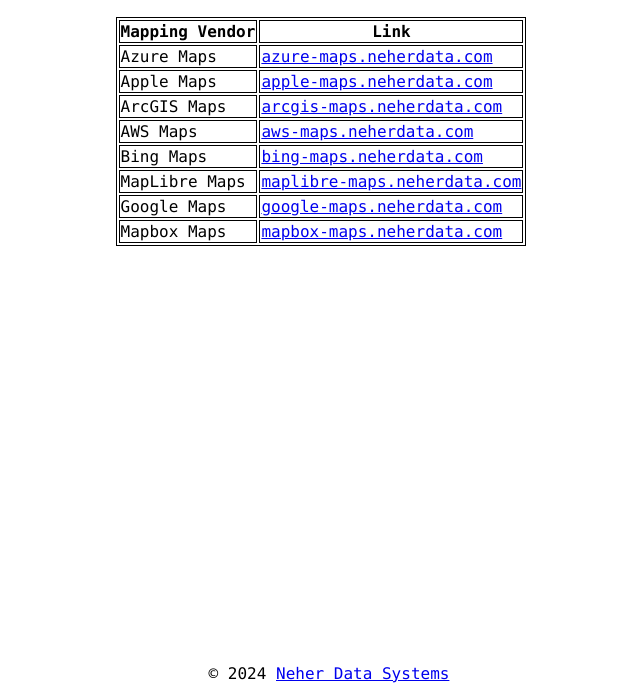
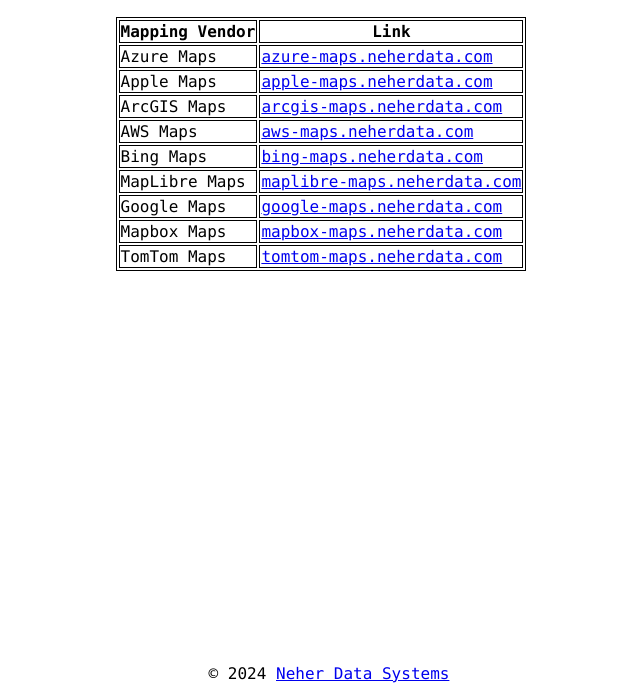
Before and after one commit to neherdata/maps.neherdata.com, a plain HTML site: page index.html in a window 1280 px wide. Shown: the part 112-800 px from the top of the page, without its empty margins (319-959 px from the left). Drawn offline with Linux system fonts and the light colour scheme.

Commit message:
Update index.html

```diff
--- a/index.html
+++ b/index.html
@@ -76,6 +76,10 @@
         <td>Mapbox Maps</td>
         <td> <a href="https://mapbox-maps.neherdata.com">mapbox-maps.neherdata.com</a></td>
       </tr>
+      <tr>
+        <td>TomTom Maps</td>
+        <td> <a href="https://tomtom-maps.neherdata.com">tomtom-maps.neherdata.com</a></td>
+      </tr>
     </table>
   </div>
 
```
